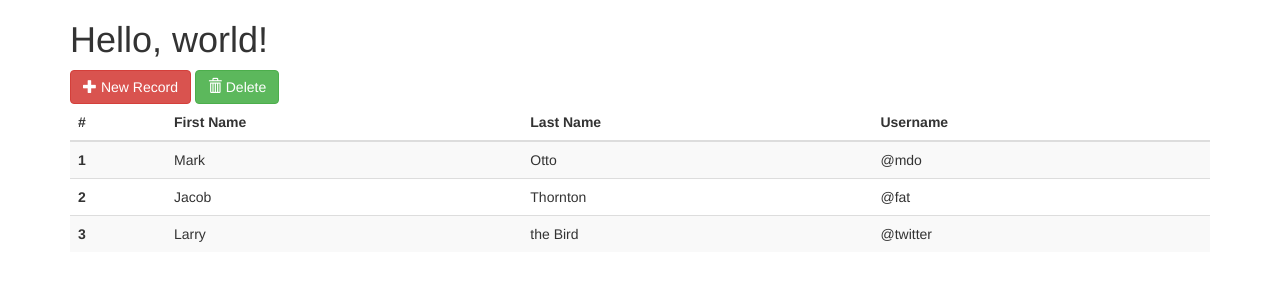
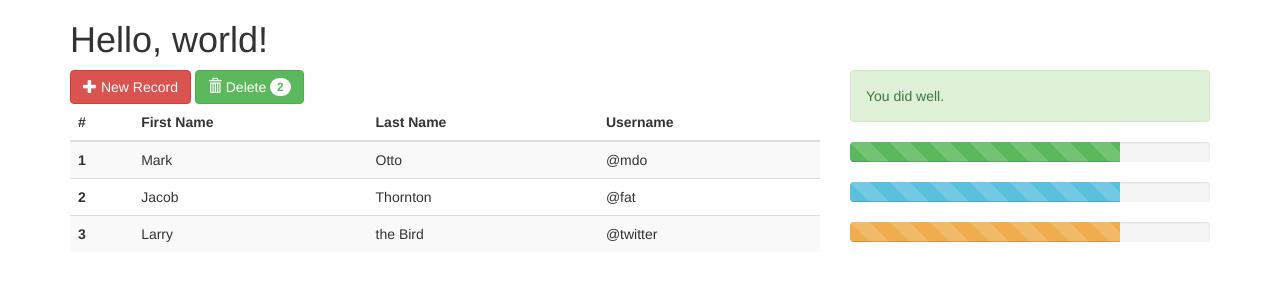
Before and after one commit to deisingj1/cps493, a PHP site: page / in a window 1280 px wide. Shown: the top 300 px of the page. Run offline with PHP 8.4, Linux system fonts and the light colour scheme; some libraries are stand-ins or nearby versions.

Commit message:
Bootstrap

```diff
--- a/index.php
+++ b/index.php
@@ -21,10 +21,14 @@
       <div class="container">
     <h1>Hello, world!</h1>
 
-    <button type="button" class="btn btn-danger"><i class="glyphicon glyphicon-plus"></i> New Record </button>
-    <a href="#" class="btn btn-success"><i class="glyphicon glyphicon-trash"></i> Delete </a>
 
-    <table class="table table-striped">
+
+
+    <div class="row">
+        <div class="col-sm-8">
+          <button type="button" class="btn btn-danger"><i class="glyphicon glyphicon-plus"></i> New Record </button>
+          <a href="#" class="btn btn-success"><i class="glyphicon glyphicon-trash"></i> Delete <span class="badge">2</span> </a>
+           <table class="table table-striped">
         <thead>
           <tr>
             <th>#</th>
@@ -54,11 +58,37 @@
           </tr>
         </tbody>
       </table>
+        </div>
+        <div class="col-sm-4">
+                <div class="alert alert-success" role="alert">You did well.</div>
+      <div class="progress">
+          <div class="progress-bar progress-bar-success progress-bar-striped" role="progressbar" aria-valuenow="40" aria-valuemin="0" aria-valuemax="100" style="width: 0%">
+            <span class="sr-only">40% Complete (success)</span>
+          </div>
+        </div>
+    <div class="progress">
+      <div class="progress-bar progress-bar-info progress-bar-striped" role="progressbar" aria-valuenow="20" aria-valuemin="0" aria-valuemax="100" style="width: 10%">
+    <span class="sr-only">20% Complete</span>
+  </div>
+</div>
+<div class="progress">
+  <div class="progress-bar progress-bar-warning progress-bar-striped" role="progressbar" aria-valuenow="60" aria-valuemin="0" aria-valuemax="100" style="width: 0%">
+    <span class="sr-only">60% Complete (warning)</span>
+          </div>
+        </div>
+        </div>
+    </div>
+
+
+
 
     <!-- jQuery (necessary for Bootstrap's JavaScript plugins) -->
     <script src="https://ajax.googleapis.com/ajax/libs/jquery/1.11.3/jquery.min.js"></script>
     <!-- Include all compiled plugins (below), or include individual files as needed -->
     <script src="https://maxcdn.bootstrapcdn.com/bootstrap/3.3.5/js/bootstrap.min.js"></script>
+    <script>
+        $(".progress-bar").animate({width: "75%"}, 6000)
+    </script>
     </div>
   </body>
 </html>
```
